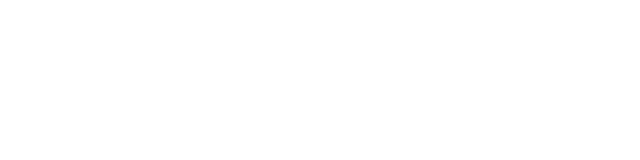
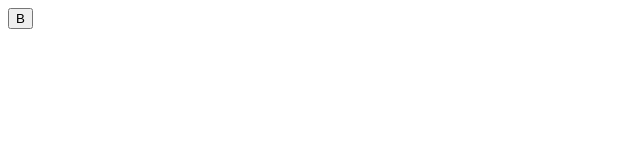
Before and after one commit to alaat91/Dentistemo-frontend, a Vue app: page /profiles in a window 1280 px wide. Shown: the top 160 px of the page, without its empty margins (0-640 px from the left). Built offline with nearby package versions, Linux system fonts and the light colour scheme.

Commit message:
Create routing for the profile page

```diff
--- a/src/router.js
+++ b/src/router.js
@@ -2,6 +2,7 @@ import Vue from 'vue'
 import Router from 'vue-router'
 import Map from './components/Map.vue'
 import Timeslot from './views/Timeslot.vue'
+import Profile from './views/Profile.vue'
 
 Vue.use(Router)
 
@@ -18,6 +19,12 @@ export default new Router({
       name: 'timeslot',
       component: Timeslot,
 
+    },
+    {
+      path: '/profiles',
+      name: 'profile',
+      component: Profile,
+
     }
 
 
--- a/src/views/Profile.vue
+++ b/src/views/Profile.vue
@@ -0,0 +1,15 @@
+<template>
+<div>
+    <button> B </button>
+</div>
+</template>
+
+<script>
+export default {
+
+}
+</script>
+
+<style scoped>
+
+</style>
```
